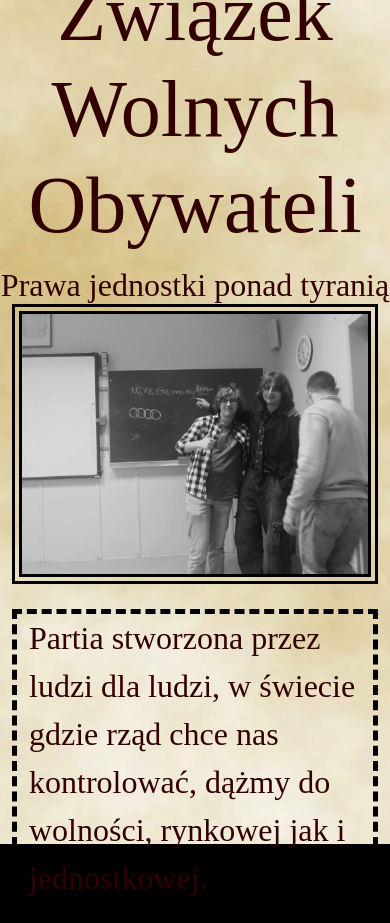
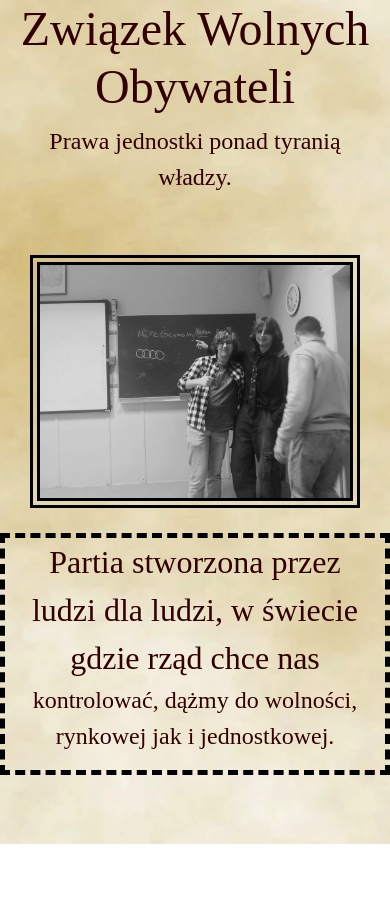
Before and after one commit to trn64x/ProjektHistoria, a plain HTML site: page index.html in a window 390 px wide. After the commit the page ends 844 px from the top, so only its background shows below. Drawn offline with nearby package versions, Linux system fonts and the light colour scheme; a web font is replaced by a local one.

Commit message:
Add files via upload

```diff
--- a/index.html
+++ b/index.html
@@ -24,7 +24,7 @@
         font-size: 5rem;
       }
       p {
-        font-size: 2rem;
+        font-size: 3rem;
       }
       body {
         margin: 0;
@@ -36,7 +36,11 @@
         height: 100vh;
         background: url("img1.jpg") no-repeat center center;
         background-size: auto 100vh; /* Obraz ma 100% wysokości, szerokość automatyczna */
-        background-color: black; /* Dodaj tło, jeśli obraz jest za mały, aby wypełnić całą szerokość */
+        background-color: rgb(
+          255,
+          249,
+          216
+        ); /* Dodaj tło, jeśli obraz jest za mały, aby wypełnić całą szerokość */
       }
       .start {
         height: 100vh;
@@ -45,20 +49,53 @@
         justify-content: center;
         flex-direction: column;
       }
-      #container {
+      #responsive {
+        text-align: center;
+        width: 50vw;
+        border: dashed 5px black;
+        margin: 25px;
+        display: flex;
+        font-size: 2rem;
+        flex-direction: column;
+        align-items: center;
+        justify-content: center;
+      }
+      @media (max-width: 1150px) {
+        #title {
+          display: flex;
+          justify-content: flex-start;
+
+          flex-direction: column;
+        }
+        body {
+          background: url("img1.jpg") repeat center center;
+          background-size: cover;
+        }
+        #responsive {
+          width: 100vw;
+        }
+        .img-fluid {
+          max-height: 30vh; /* Zmniejsz wysokość obrazu na małych ekranach */
+        }
+        h1 {
+          font-size: 3rem;
+        }
+        p {
+          font-size: 1.5rem;
+        }
       }
     </style>
   </head>
   <body class="start">
     <!-- Możesz dodać zawartość strony tutaj -->
-    <div class="text-center text-white">
+    <div id="title" class="container-fluid text-center text-white">
       <h1>Związek Wolnych Obywateli</h1>
       <p>Prawa jednostki ponad tyranią władzy.</p>
     </div>
     <div
       id="container"
       style="
-        height: 60vh;
+        height: 80vh;
         display: flex;
         flex-direction: column;
         align-items: center;
@@ -68,21 +105,10 @@
     >
       <img
         class="img-fluid"
-        style="border: double 10px rgb(0, 0, 0); height: 40vh; width: auto"
+        style="border: double 10px rgb(0, 0, 0); height: 50vh; width: auto"
         src="img2.jpg"
       />
-      <div
-        class="container-fluid"
-        style="
-          border: dashed 5px black;
-          margin: 25px;
-          display: flex;
-          font-size: 2rem;
-          flex-direction: column;
-          align-items: center;
-          justify-content: center;
-        "
-      >
+      <div class="container-fluid" id="responsive" style="">
         Partia stworzona przez ludzi dla ludzi, w świecie gdzie rząd chce nas
         <p>kontrolować, dążmy do wolności, rynkowej jak i jednostkowej.</p>
       </div>
```
